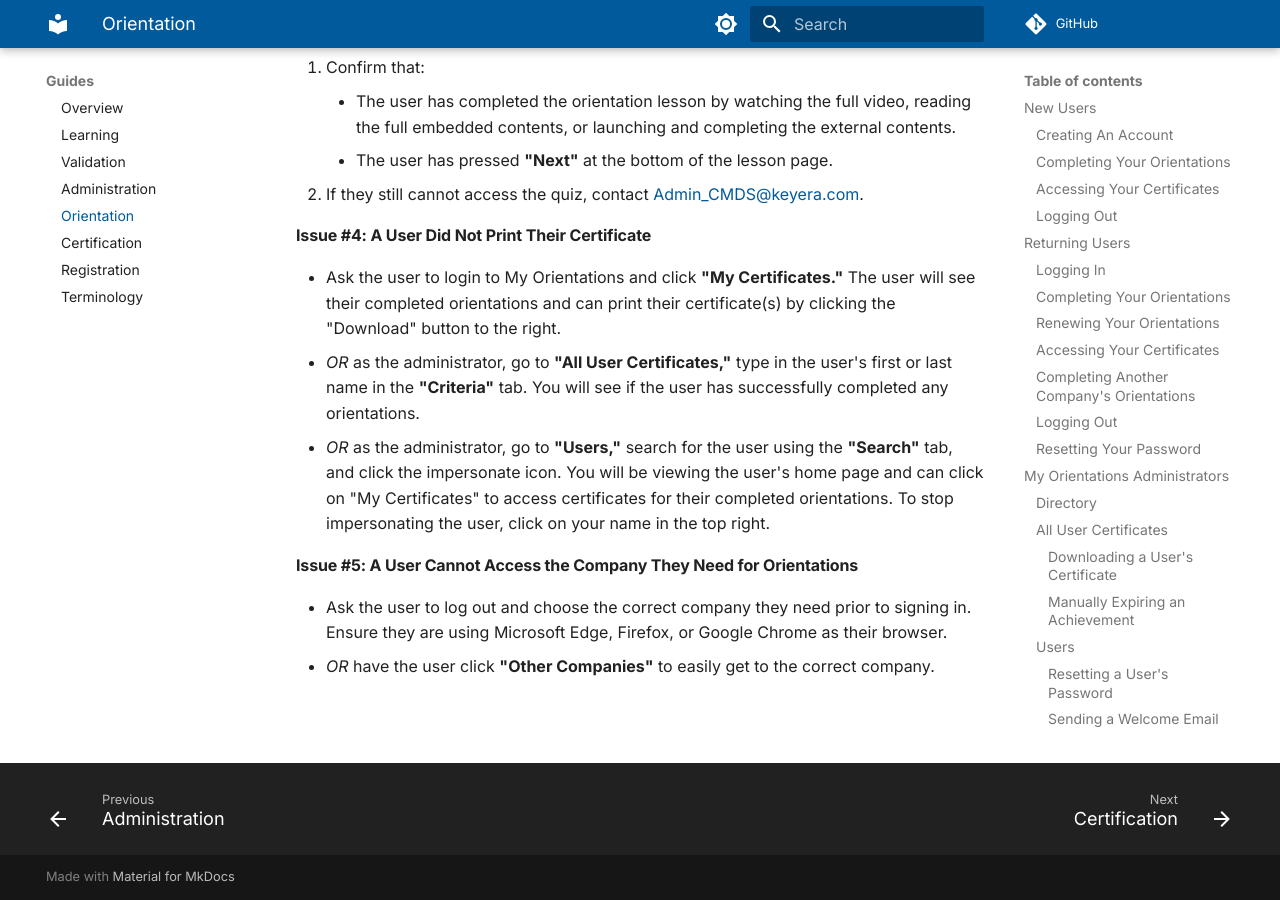
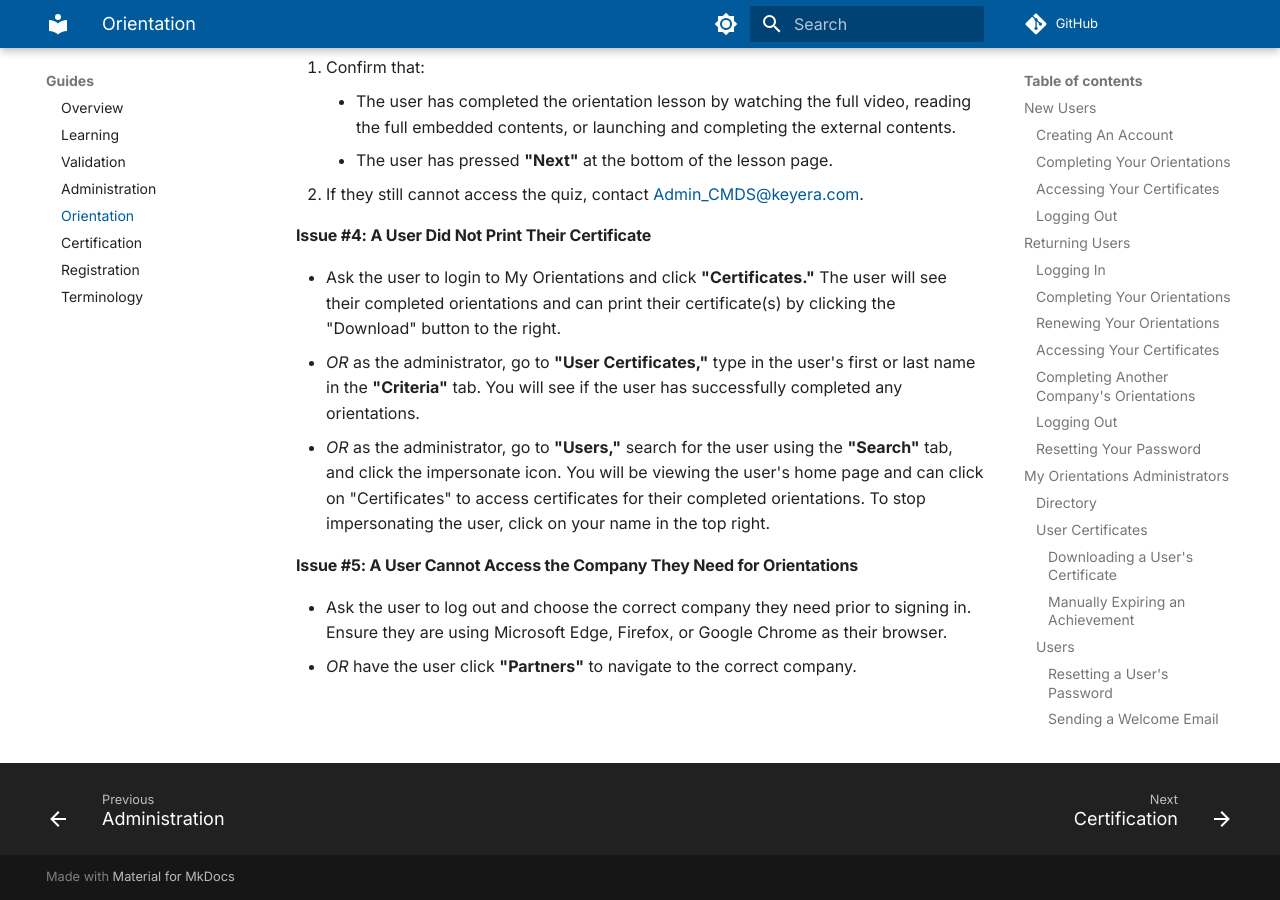
Before and after one commit to cmds-app/docs, an MkDocs documentation site: the page built from docs/guides/orientation.md, in a window 1280 px wide and 900 px high, scrolled down 5648 px. Built offline with MkDocs 1.6.1 and Material for MkDocs 9.7.7, drawn with Linux system fonts in a browser that asks for light colours; comment, search, counter and statistics services are not loaded; some of the changed text lies outside the part shown.

Commit message:
docs: sync orientation guide with updated PDF
Rename labels to match the app: My Certificates -> Certificates,
Other Companies -> Partners, All User Certificates -> User Certificates.

```diff
--- a/docs/guides/orientation.md
+++ b/docs/guides/orientation.md
@@ -42,7 +42,7 @@ Revised: February 2026
 ### Accessing Your Certificates
 
 1. Return to the home page by selecting **"Portal"** in the top toolbar.
-2. Select **"My Certificates"** to access your certificate(s).
+2. Select **"Certificates"** to access your certificate(s).
 3. Press the download icon to download a PDF copy of your certificate.
 
 ### Logging Out
@@ -85,13 +85,13 @@ Revised: February 2026
 ### Accessing Your Certificates
 
 1. Return to the home page by selecting **"Portal"** in the top toolbar.
-2. Select **"My Certificates"** to access your certificate(s).
+2. Select **"Certificates"** to access your certificate(s).
 3. Press the download icon to download a PDF copy of your certificate.
 
 ### Completing Another Company's Orientations
 
 1. Return to the home page by selecting **"Portal"** in the top toolbar.
-2. Select **"Other Companies"** to access the list of other companies.
+2. Select **"Partners"** to access the list of other companies.
 3. Select the appropriate company from the list.
 4. Follow the **"Completing Your Orientations"** steps above for any required orientation(s).
 
@@ -116,7 +116,7 @@ Revised: February 2026
 - Visible by both regular users and administrators.
 - Lists company site contact information.
 
-### All User Certificates
+### User Certificates
 
 - Visible to administrators only.
 - Shows My Orientations users and their quiz scores.
@@ -184,11 +184,11 @@ Revised: February 2026
 
 #### Issue #4: A User Did Not Print Their Certificate
 
-- Ask the user to login to My Orientations and click **"My Certificates."** The user will see their completed orientations and can print their certificate(s) by clicking the "Download" button to the right.
-- *OR* as the administrator, go to **"All User Certificates,"** type in the user's first or last name in the **"Criteria"** tab. You will see if the user has successfully completed any orientations.
-- *OR* as the administrator, go to **"Users,"** search for the user using the **"Search"** tab, and click the impersonate icon. You will be viewing the user's home page and can click on "My Certificates" to access certificates for their completed orientations. To stop impersonating the user, click on your name in the top right.
+- Ask the user to login to My Orientations and click **"Certificates."** The user will see their completed orientations and can print their certificate(s) by clicking the "Download" button to the right.
+- *OR* as the administrator, go to **"User Certificates,"** type in the user's first or last name in the **"Criteria"** tab. You will see if the user has successfully completed any orientations.
+- *OR* as the administrator, go to **"Users,"** search for the user using the **"Search"** tab, and click the impersonate icon. You will be viewing the user's home page and can click on "Certificates" to access certificates for their completed orientations. To stop impersonating the user, click on your name in the top right.
 
 #### Issue #5: A User Cannot Access the Company They Need for Orientations
 
 - Ask the user to log out and choose the correct company they need prior to signing in. Ensure they are using Microsoft Edge, Firefox, or Google Chrome as their browser.
-- *OR* have the user click **"Other Companies"** to easily get to the correct company.
+- *OR* have the user click **"Partners"** to navigate to the correct company.
```
Also changed, not shown: 1 other file.
